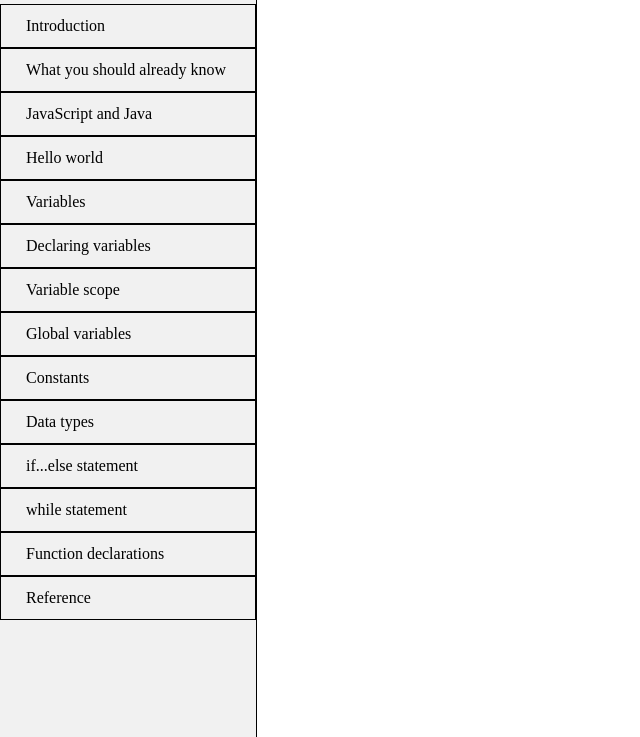
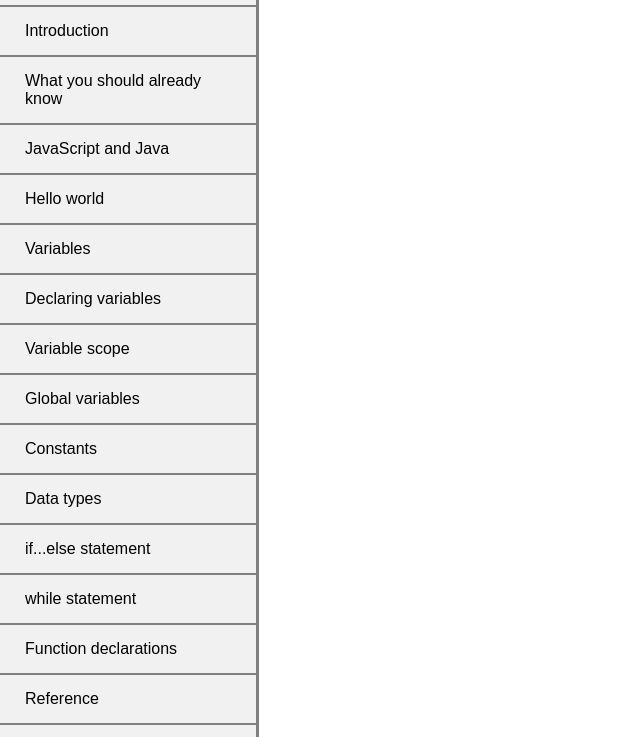
Before and after one commit to jasminalbana/JS-Documentation, a plain HTML site: page index.html in a window 1280 px wide. Shown: the part 63-800 px from the top of the page, without its empty margins (0-640 px from the left). Drawn offline with Linux system fonts and the light colour scheme.

Commit message:
Fixed vertical navbar

```diff
--- a/index.html
+++ b/index.html
@@ -11,21 +11,22 @@
     <nav class="navbar">
         <h2>JS Documentation</h2>
         <ul class="menu">
-            <li><a href="#">Introduction</a></li>
+            <li id="Introduction"><a href="#">Introduction</a></li>
             <li><a href="#">What you should already know</a></li>
             <li><a href="#">JavaScript and Java</a></li>
             <li><a href="#">Hello world</a></li>
-            <li><a hre="#">Variables</a></li>
-            <li><a hre="#">Declaring variables</a></li>
-            <li><a hre="#">Variable scope</a></li>
-            <li><a hre="#">Global variables</a></li>
-            <li><a hre="#">Constants</a></li>
-            <li><a hre="#">Data types</a></li>
-            <li><a hre="#">if...else statement</a></li>
-            <li><a hre="#">while statement</a></li>
-            <li><a hre="#">Function declarations</a></li>
-            <li><a hre="#">Reference</a></li>
+            <li><a href="#">Variables</a></li>
+            <li><a href="#">Declaring variables</a></li>
+            <li><a href="#">Variable scope</a></li>
+            <li><a href="#">Global variables</a></li>
+            <li><a href="#">Constants</a></li>
+            <li><a href="#">Data types</a></li>
+            <li><a href="#">if...else statement</a></li>
+            <li><a href="#">while statement</a></li>
+            <li><a href="#">Function declarations</a></li>
+            <li id="Reference"><a href="#">Reference</a></li>
         </ul>
     </nav>
+
 </body>
 </html>
--- a/styles.css
+++ b/styles.css
@@ -5,7 +5,8 @@ body{
 
 /*--------------Navigation bar------------------- please fix navbar and menu class*/
 .navbar{
-    border-right: 1px solid black;
+    list-style-type: none;
+    border-right: 3px solid gray;
     padding:0;
     margin: 0;
     width: 20%;
@@ -13,6 +14,8 @@ body{
     position: fixed;
     height: 100%;
     overflow: auto;
+    font-family: sans-serif;
+
 
   }
 
@@ -25,17 +28,27 @@ body{
     position: fixed;
     height: 100%;
     overflow: auto;
-  }
+}
 
 li a {
     display: block;
     color: #000;
-    padding: 12px 16px 12px 25px;
+    padding: 15px 16px 15px 25px;
     text-decoration: none;
-    border: 1px solid black;
+    border-top: 0.1px solid gray;
+    border-bottom: 0.1px  solid gray;
+    border-right: 0;
 
   }
 
 h2{
     text-align: center;
 }
+
+#Introduction{
+  border-top: 1px solid gray !important;
+}
+
+#Reference{
+  border-bottom: 1px solid gray !important;
+}
```
